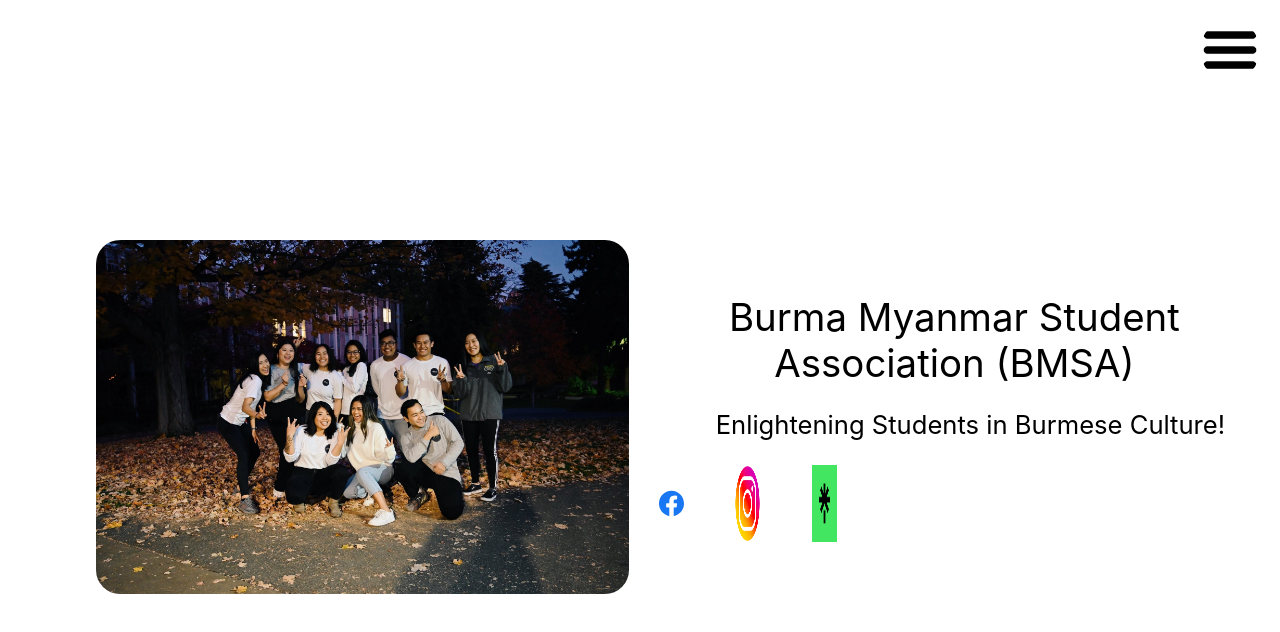
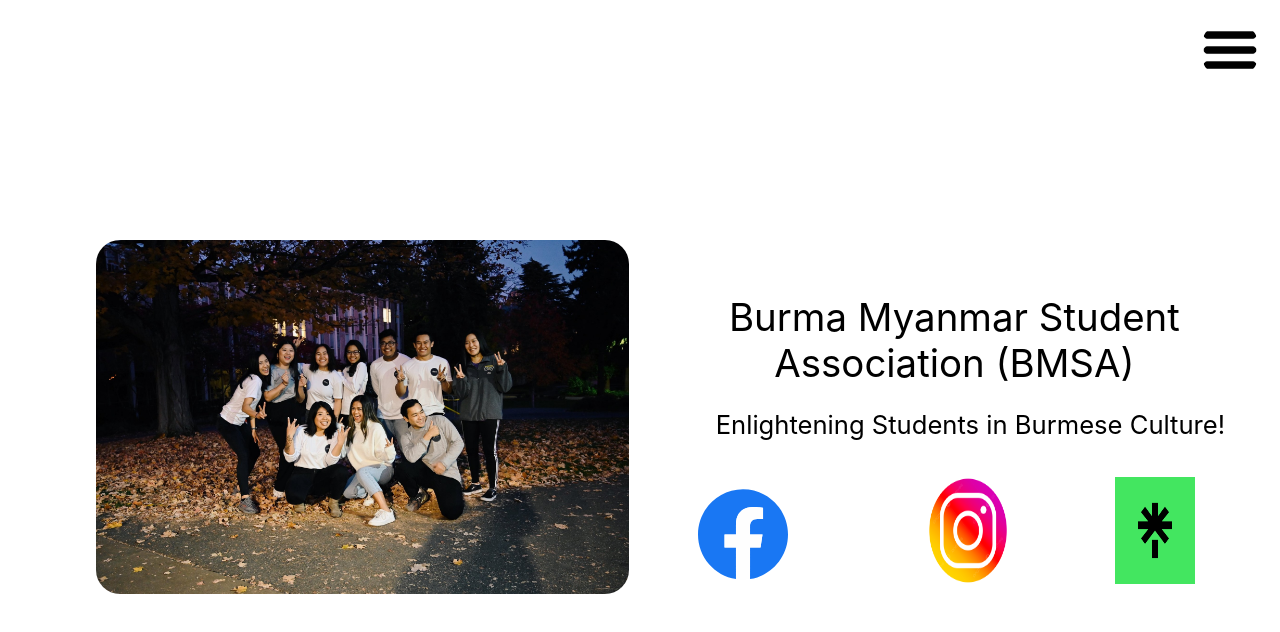
Before and after one commit to davin-win-kyi/BMSA_Website, a React (Create React App) app: page / in a window 1280 px wide. Shown: the top 632 px of the page. Built offline with nearby package versions, Linux system fonts and the light colour scheme.

Commit message:
"fixing margins"

```diff
--- a/src/Components/Home/Home.css
+++ b/src/Components/Home/Home.css
@@ -42,14 +42,23 @@ Update so that there are flex boxes for the elements, also add a div
 
 .home-social-first {
   height: 7.5vh;
-  margin-left: 10%;
-  width: 33%;
-  height: 75%;
+  margin-left: 50%;
+  width: 65%;
+  height: 65%;
 }
 
-.home-social-other {
+.home-social-other1 {
   height: 7.5vh;
-  margin-left: 7.5%;
-  width: 33%;
-  height: 75%;
+  margin-left: 150%;
+  width: 75%;
+  height: 50%;
+  margin-top: 1.5vh;
 }
+
+.home-social-other2 {
+  height: 7.5vh;
+  margin-left: 225%;
+  width: 75%;
+  height: 50%;
+  margin-top: 1.5vh;
+}
--- a/src/Components/Home/Home.js
+++ b/src/Components/Home/Home.js
@@ -63,11 +63,11 @@ export function Home() {
             </a>
 
             <a href="https://www.instagram.com/bmsauw/">
-              <img className="home-social-other" src={process.env.PUBLIC_URL + "/img/instagram_icon.png"}></img>
+              <img className="home-social-other1" src={process.env.PUBLIC_URL + "/img/instagram_icon.png"}></img>
             </a>
 
             <a href="https://linktr.ee/bmsauw.savemyanmar">
-              <img className="home-social-other" src={process.env.PUBLIC_URL + "/img/linktree.png"}></img>
+              <img className="home-social-other2" src={process.env.PUBLIC_URL + "/img/linktree.png"}></img>
             </a>
           </div>
         </div>
```
